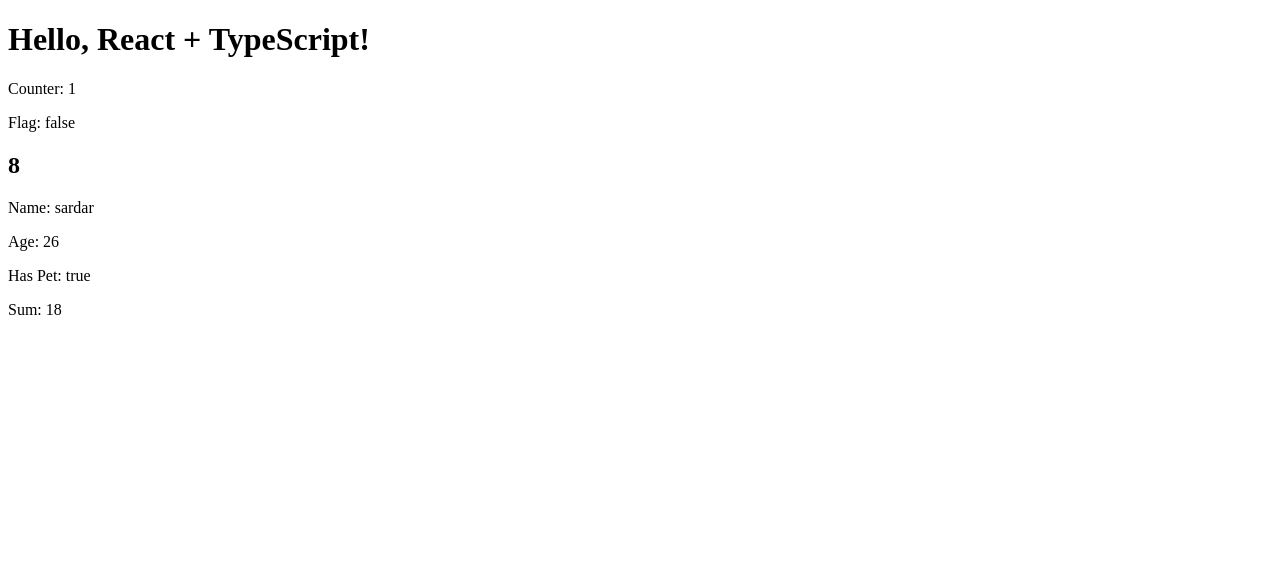
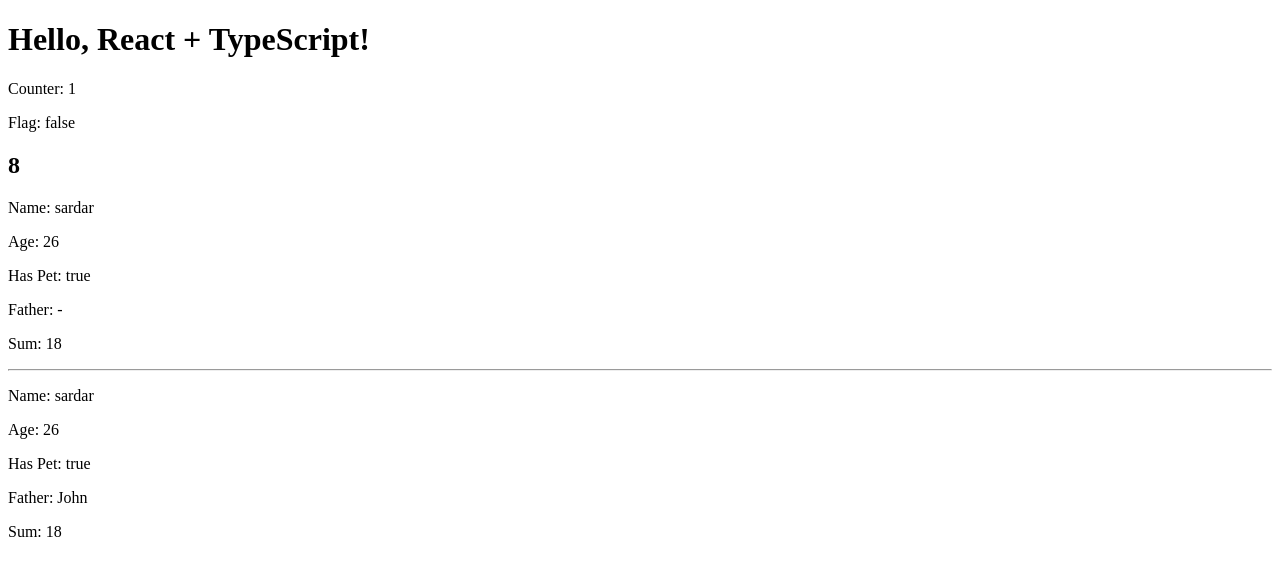
Before and after one commit to sardarbalnour/typescript-tutorial, a React (Vite) app: page / in a window 1280 px wide. Shown: the top 576 px of the page. Built offline with nearby package versions, Linux system fonts and the light colour scheme.

Commit message:
optional types

```diff
--- a/src/components/Function.tsx
+++ b/src/components/Function.tsx
@@ -9,6 +9,8 @@
     <div>
       <h2>{sum(5, 3)}</h2>
       <Prop name="sardar" age={26} hasPet={true} sum={sum} />
+      <hr />
+      <Prop name="sardar" age={26} hasPet={true} sum={sum} father="John" />
     </div>
   );
 }
--- a/src/components/Prop.tsx
+++ b/src/components/Prop.tsx
@@ -2,15 +2,17 @@
   name: string;
   age: number;
   hasPet: boolean;
+  father?: string;
   sum: (a: number, b: number) => number;
 };
 
-function Prop({ name, age, hasPet, sum }: PropData) {
+function Prop({ name, age, hasPet, father, sum }: PropData) {
   return (
     <div>
       <p>Name: {name}</p>
       <p>Age: {age}</p>
       <p>Has Pet: {hasPet.toString()}</p>
+      <p>Father: {father || "-"}</p>
       <p>Sum: {sum(15, 3)}</p>
     </div>
   );
```
